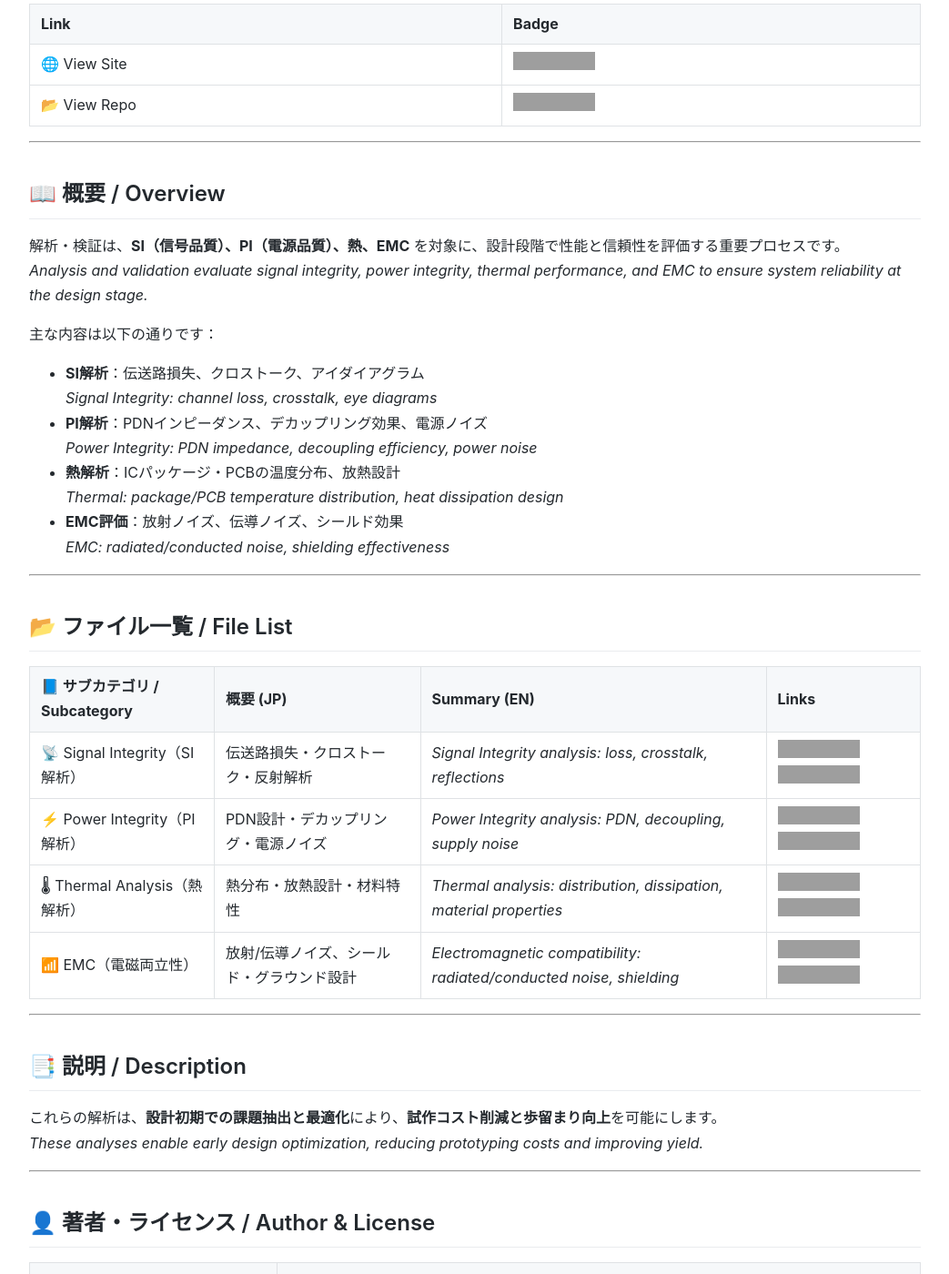
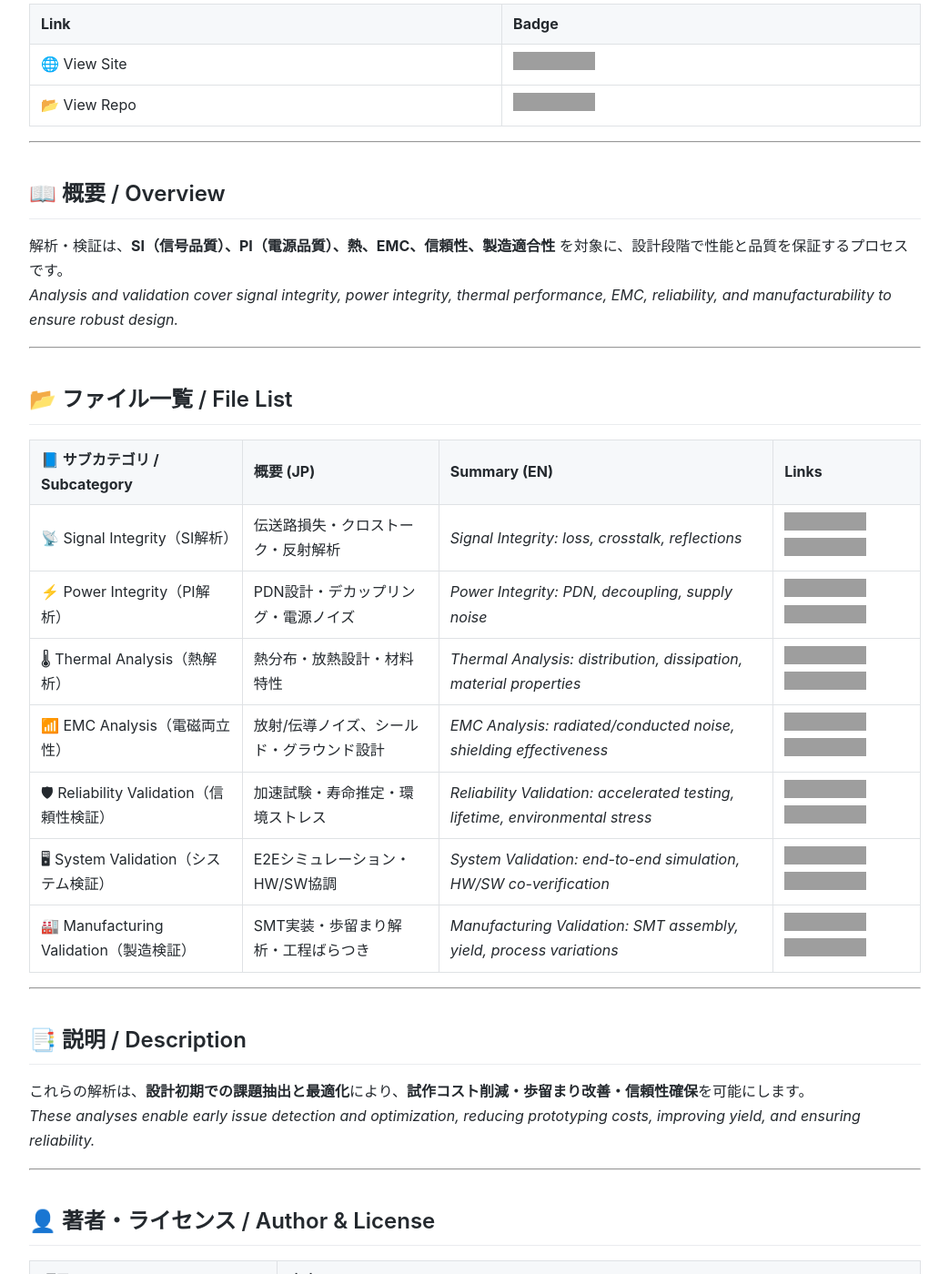
Before and after one commit to Samizo-AITL/Edusemi-Plus, a Jekyll site: the page built from Assembly-Integration/Analysis-Validation/index.md, in a window 1280 px wide and 1400 px high, scrolled down 296 px. Shown: the whole window at 91% size, without its empty margins (118-1161 px from the left). Built offline with Jekyll 4.4.1, drawn with Linux system fonts in a browser that asks for light colours; some of the changed text lies outside the part shown; grey boxes are pictures that could not be loaded.

Commit message:
Update index.md

```diff
--- a/Assembly-Integration/Analysis-Validation/index.md
+++ b/Assembly-Integration/Analysis-Validation/index.md
@@ -6,7 +6,7 @@ title: "Analysis & Validation | 解析・検証"
 ---
 
 # 📊 Analysis & Validation / 解析・検証
-*Analysis & validation of SI, PI, Thermal, and EMC*
+*Analysis & validation of SI, PI, Thermal, EMC, Reliability, and Manufacturing*
 
 ---
 
@@ -20,18 +20,8 @@ title: "Analysis & Validation | 解析・検証"
 ---
 
 ## 📖 概要 / Overview
-解析・検証は、**SI（信号品質）、PI（電源品質）、熱、EMC** を対象に、設計段階で性能と信頼性を評価する重要プロセスです。
-*Analysis and validation evaluate signal integrity, power integrity, thermal performance, and EMC to ensure system reliability at the design stage.*
-
-主な内容は以下の通りです：
-- **SI解析**：伝送路損失、クロストーク、アイダイアグラム
-  *Signal Integrity: channel loss, crosstalk, eye diagrams*
-- **PI解析**：PDNインピーダンス、デカップリング効果、電源ノイズ
-  *Power Integrity: PDN impedance, decoupling efficiency, power noise*
-- **熱解析**：ICパッケージ・PCBの温度分布、放熱設計
-  *Thermal: package/PCB temperature distribution, heat dissipation design*
-- **EMC評価**：放射ノイズ、伝導ノイズ、シールド効果
-  *EMC: radiated/conducted noise, shielding effectiveness*
+解析・検証は、**SI（信号品質）、PI（電源品質）、熱、EMC、信頼性、製造適合性** を対象に、設計段階で性能と品質を保証するプロセスです。
+*Analysis and validation cover signal integrity, power integrity, thermal performance, EMC, reliability, and manufacturability to ensure robust design.*
 
 ---
 
@@ -39,16 +29,19 @@ title: "Analysis & Validation | 解析・検証"
 
 | 📘 サブカテゴリ / Subcategory | 概要 (JP) | Summary (EN) | Links |
 |---|---|---|---|
-| 📡 Signal Integrity（SI解析） | 伝送路損失・クロストーク・反射解析 | *Signal Integrity analysis: loss, crosstalk, reflections* | [![Site](https://img.shields.io/badge/View-Site-brightgreen?style=for-the-badge&logo=githubpages)](https://samizo-aitl.github.io/Edusemi-Plus/Assembly-Integration/Analysis-Validation/Signal-Integrity/) [![Repo](https://img.shields.io/badge/View-Repo-blue?style=for-the-badge&logo=github)](https://github.com/Samizo-AITL/Edusemi-Plus/blob/main/Assembly-Integration/Analysis-Validation/Signal-Integrity.md) |
-| ⚡ Power Integrity（PI解析） | PDN設計・デカップリング・電源ノイズ | *Power Integrity analysis: PDN, decoupling, supply noise* | [![Site](https://img.shields.io/badge/View-Site-brightgreen?style=for-the-badge&logo=githubpages)](https://samizo-aitl.github.io/Edusemi-Plus/Assembly-Integration/Analysis-Validation/Power-Integrity/) [![Repo](https://img.shields.io/badge/View-Repo-blue?style=for-the-badge&logo=github)](https://github.com/Samizo-AITL/Edusemi-Plus/blob/main/Assembly-Integration/Analysis-Validation/Power-Integrity.md) |
-| 🌡 Thermal Analysis（熱解析） | 熱分布・放熱設計・材料特性 | *Thermal analysis: distribution, dissipation, material properties* | [![Site](https://img.shields.io/badge/View-Site-brightgreen?style=for-the-badge&logo=githubpages)](https://samizo-aitl.github.io/Edusemi-Plus/Assembly-Integration/Analysis-Validation/Thermal/) [![Repo](https://img.shields.io/badge/View-Repo-blue?style=for-the-badge&logo=github)](https://github.com/Samizo-AITL/Edusemi-Plus/blob/main/Assembly-Integration/Analysis-Validation/Thermal.md) |
-| 📶 EMC（電磁両立性） | 放射/伝導ノイズ、シールド・グラウンド設計 | *Electromagnetic compatibility: radiated/conducted noise, shielding* | [![Site](https://img.shields.io/badge/View-Site-brightgreen?style=for-the-badge&logo=githubpages)](https://samizo-aitl.github.io/Edusemi-Plus/Assembly-Integration/Analysis-Validation/EMC/) [![Repo](https://img.shields.io/badge/View-Repo-blue?style=for-the-badge&logo=github)](https://github.com/Samizo-AITL/Edusemi-Plus/blob/main/Assembly-Integration/Analysis-Validation/EMC.md) |
+| 📡 Signal Integrity（SI解析） | 伝送路損失・クロストーク・反射解析 | *Signal Integrity: loss, crosstalk, reflections* | [![Site](https://img.shields.io/badge/View-Site-brightgreen?style=for-the-badge&logo=githubpages)](https://samizo-aitl.github.io/Edusemi-Plus/Assembly-Integration/Analysis-Validation/Signal-Integrity/) [![Repo](https://img.shields.io/badge/View-Repo-blue?style=for-the-badge&logo=github)](https://github.com/Samizo-AITL/Edusemi-Plus/blob/main/Assembly-Integration/Analysis-Validation/Signal-Integrity.md) |
+| ⚡ Power Integrity（PI解析） | PDN設計・デカップリング・電源ノイズ | *Power Integrity: PDN, decoupling, supply noise* | [![Site](https://img.shields.io/badge/View-Site-brightgreen?style=for-the-badge&logo=githubpages)](https://samizo-aitl.github.io/Edusemi-Plus/Assembly-Integration/Analysis-Validation/Power-Integrity/) [![Repo](https://img.shields.io/badge/View-Repo-blue?style=for-the-badge&logo=github)](https://github.com/Samizo-AITL/Edusemi-Plus/blob/main/Assembly-Integration/Analysis-Validation/Power-Integrity.md) |
+| 🌡 Thermal Analysis（熱解析） | 熱分布・放熱設計・材料特性 | *Thermal Analysis: distribution, dissipation, material properties* | [![Site](https://img.shields.io/badge/View-Site-brightgreen?style=for-the-badge&logo=githubpages)](https://samizo-aitl.github.io/Edusemi-Plus/Assembly-Integration/Analysis-Validation/Thermal-Analysis/) [![Repo](https://img.shields.io/badge/View-Repo-blue?style=for-the-badge&logo=github)](https://github.com/Samizo-AITL/Edusemi-Plus/blob/main/Assembly-Integration/Analysis-Validation/Thermal-Analysis.md) |
+| 📶 EMC Analysis（電磁両立性） | 放射/伝導ノイズ、シールド・グラウンド設計 | *EMC Analysis: radiated/conducted noise, shielding effectiveness* | [![Site](https://img.shields.io/badge/View-Site-brightgreen?style=for-the-badge&logo=githubpages)](https://samizo-aitl.github.io/Edusemi-Plus/Assembly-Integration/Analysis-Validation/EMC-Analysis/) [![Repo](https://img.shields.io/badge/View-Repo-blue?style=for-the-badge&logo=github)](https://github.com/Samizo-AITL/Edusemi-Plus/blob/main/Assembly-Integration/Analysis-Validation/EMC-Analysis.md) |
+| 🛡 Reliability Validation（信頼性検証） | 加速試験・寿命推定・環境ストレス | *Reliability Validation: accelerated testing, lifetime, environmental stress* | [![Site](https://img.shields.io/badge/View-Site-brightgreen?style=for-the-badge&logo=githubpages)](https://samizo-aitl.github.io/Edusemi-Plus/Assembly-Integration/Analysis-Validation/Reliability-Validation/) [![Repo](https://img.shields.io/badge/View-Repo-blue?style=for-the-badge&logo=github)](https://github.com/Samizo-AITL/Edusemi-Plus/blob/main/Assembly-Integration/Analysis-Validation/Reliability-Validation.md) |
+| 🖥 System Validation（システム検証） | E2Eシミュレーション・HW/SW協調 | *System Validation: end-to-end simulation, HW/SW co-verification* | [![Site](https://img.shields.io/badge/View-Site-brightgreen?style=for-the-badge&logo=githubpages)](https://samizo-aitl.github.io/Edusemi-Plus/Assembly-Integration/Analysis-Validation/System-Validation/) [![Repo](https://img.shields.io/badge/View-Repo-blue?style=for-the-badge&logo=github)](https://github.com/Samizo-AITL/Edusemi-Plus/blob/main/Assembly-Integration/Analysis-Validation/System-Validation.md) |
+| 🏭 Manufacturing Validation（製造検証） | SMT実装・歩留まり解析・工程ばらつき | *Manufacturing Validation: SMT assembly, yield, process variations* | [![Site](https://img.shields.io/badge/View-Site-brightgreen?style=for-the-badge&logo=githubpages)](https://samizo-aitl.github.io/Edusemi-Plus/Assembly-Integration/Analysis-Validation/Manufacturing-Validation/) [![Repo](https://img.shields.io/badge/View-Repo-blue?style=for-the-badge&logo=github)](https://github.com/Samizo-AITL/Edusemi-Plus/blob/main/Assembly-Integration/Analysis-Validation/Manufacturing-Validation.md) |
 
 ---
 
 ## 📑 説明 / Description
-これらの解析は、**設計初期での課題抽出と最適化**により、**試作コスト削減と歩留まり向上**を可能にします。
-*These analyses enable early design optimization, reducing prototyping costs and improving yield.*
+これらの解析は、**設計初期での課題抽出と最適化**により、**試作コスト削減・歩留まり改善・信頼性確保**を可能にします。
+*These analyses enable early issue detection and optimization, reducing prototyping costs, improving yield, and ensuring reliability.*
 
 ---
 
```
